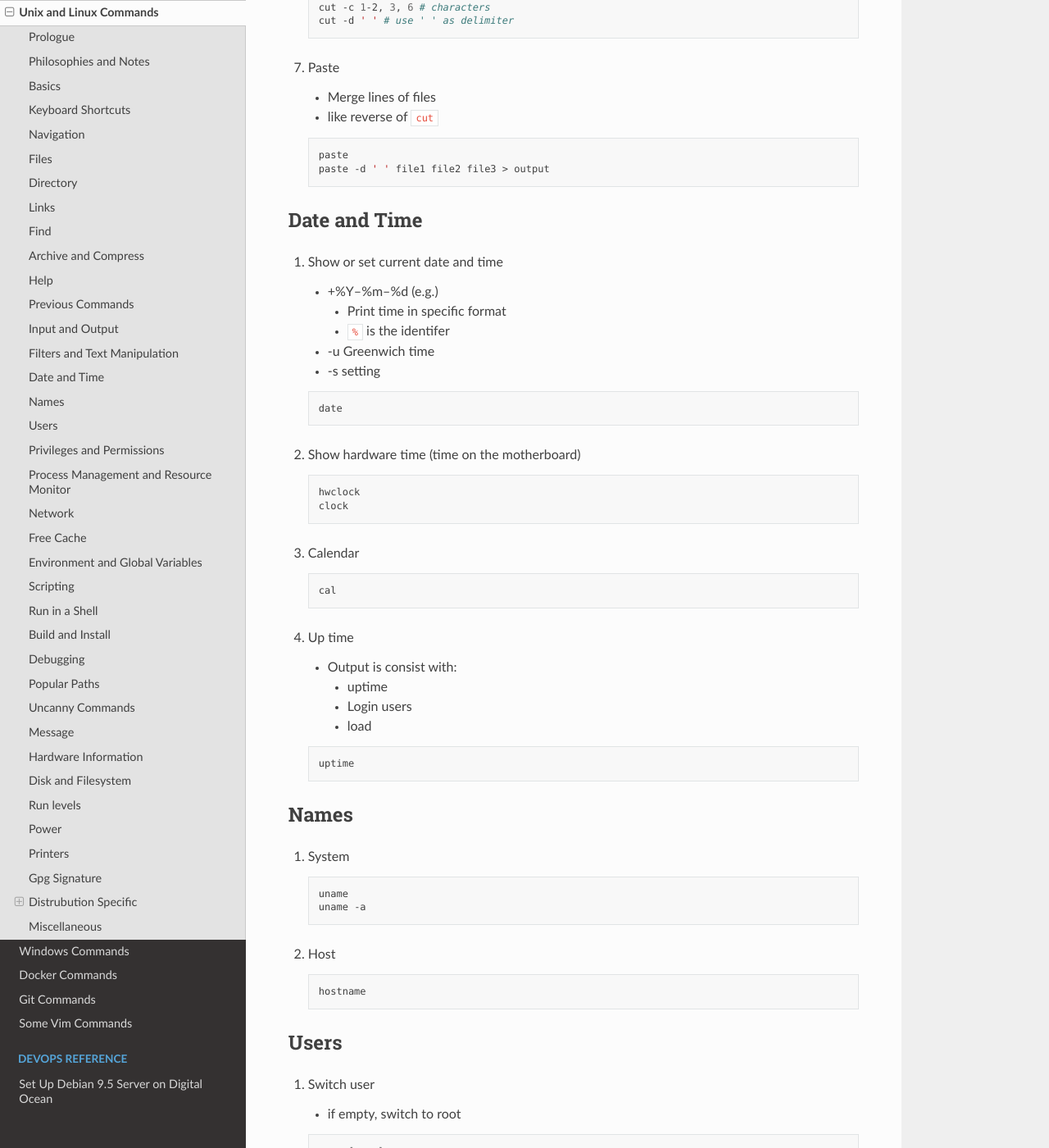
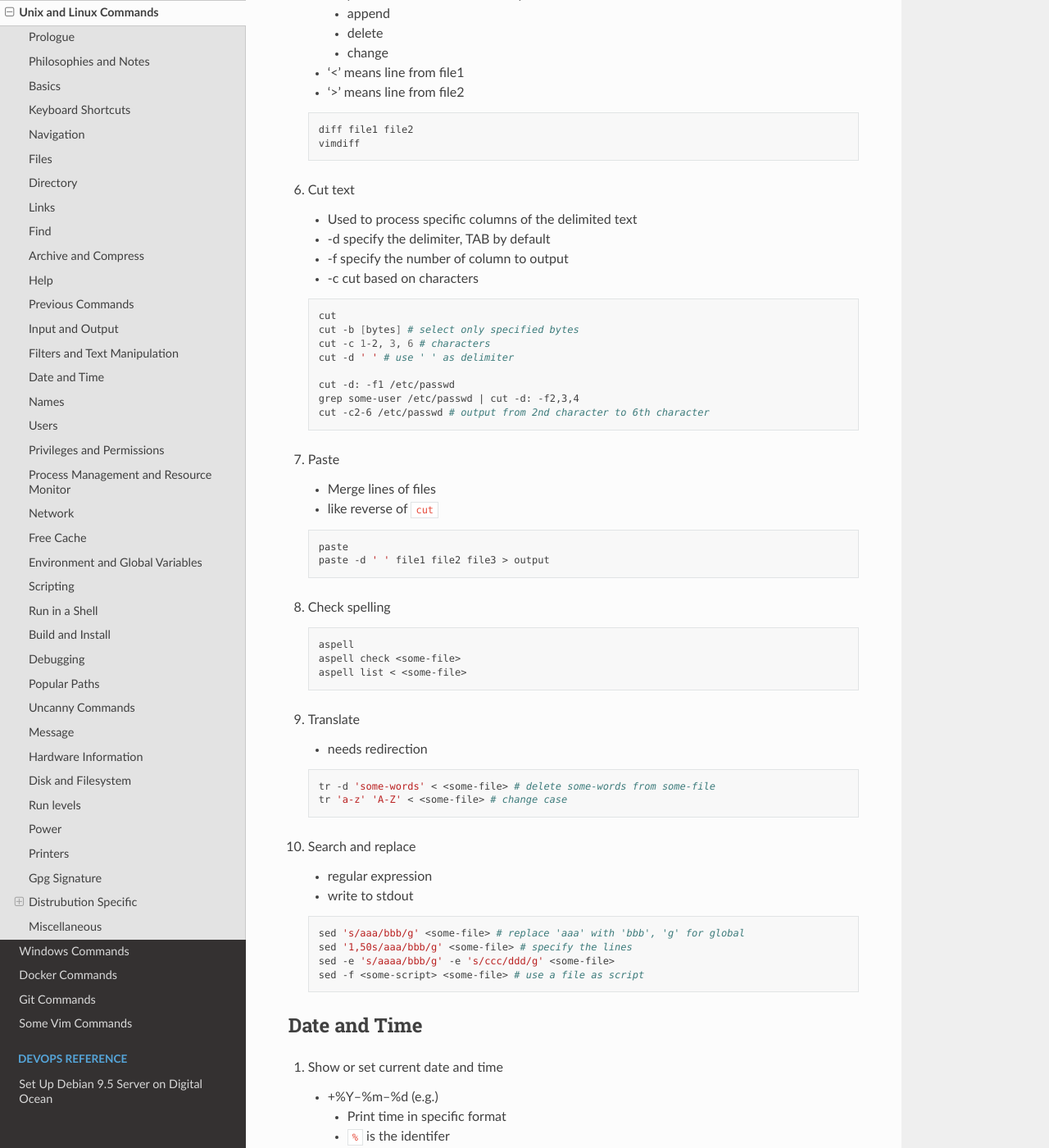
Before and after one commit to snowme34/snowme34.com, a Sphinx documentation site: the page built from docs/source/reference/commands/unix-and-linux-commands.md, in a window 1280 px wide and 1400 px high, scrolled down 14528 px. Shown: the whole window at 82% size. Built offline with Sphinx 7.4.7 and the Read the Docs theme 2.0.0, drawn with Linux system fonts in a browser that asks for light colours; some of the changed text lies outside the part shown.

Commit message:
add linux text manipulation commands

````diff
--- a/docs/source/reference/commands/unix-and-linux-commands.md
+++ b/docs/source/reference/commands/unix-and-linux-commands.md
@@ -708,6 +708,8 @@ The event reference (!) is mainly used in scripts?
     * -i ignore case
     * -n precede line numbers
     * -v lines with no specific patterns
+    * -Ax include x lines after the pattern in output
+    * -Bx include x lines before the pattern in output
     * [What is the difference between `grep`, `egrep`, and `fgrep`?](https://unix.stackexchange.com/questions/17949/what-is-the-difference-between-grep-egrep-and-fgrep)
 
     ```bash
@@ -716,6 +718,15 @@ The event reference (!) is mainly used in scripts?
     ```
 
 2. sort
+
+    * sort based on character or number
+    * use alphabet and numbers by default
+    * -r reverse
+    * -n sort numerically
+    * -f ignore case
+    * -u unique, remove duplicated lines
+    * -t SEP use SEP as delimiter/separator
+    * -k KEYDEF specify the key to use when sorting
 
     ```bash
     ps -aef | sort > out.txt
@@ -736,7 +747,10 @@ The event reference (!) is mainly used in scripts?
 
     ```bash
     wc
-    wc -l
+    wc -l # lines
+    wc -w # words
+    wc -c # bytes
+    wc -m # characters
     ```
 
 5. diff
@@ -755,11 +769,20 @@ The event reference (!) is mainly used in scripts?
 
 6. Cut text
 
+    * Used to process specific columns of the delimited text
+    * -d specify the delimiter, TAB by default
+    * -f specify the number of column to output
+    * -c cut based on characters
+
     ```bash
     cut
     cut -b [bytes] # select only specified bytes
     cut -c 1-2, 3, 6 # characters
     cut -d ' ' # use ' ' as delimiter
+
+    cut -d: -f1 /etc/passwd
+    grep some-user /etc/passwd | cut -d: -f2,3,4
+    cut -c2-6 /etc/passwd # output from 2nd character to 6th character
     ```
 
 7. Paste
@@ -770,6 +793,35 @@ The event reference (!) is mainly used in scripts?
     ```bash
     paste
     paste -d ' ' file1 file2 file3 > output
+    ```
+
+8. Check spelling
+
+    ```bash
+    aspell
+    aspell check <some-file>
+    aspell list < <some-file>
+    ```
+
+9. Translate
+
+    * needs redirection
+
+    ```bash
+    tr -d 'some-words' < <some-file> # delete some-words from some-file
+    tr 'a-z' 'A-Z' < <some-file> # change case
+    ```
+
+10. Search and replace
+
+    * regular expression
+    * write to stdout
+
+    ```bash
+    sed 's/aaa/bbb/g' <some-file> # replace 'aaa' with 'bbb', 'g' for global
+    sed '1,50s/aaa/bbb/g' <some-file> # specify the lines
+    sed -e 's/aaaa/bbb/g' -e 's/ccc/ddd/g' <some-file>
+    sed -f <some-script> <some-file> # use a file as script
     ```
 
 ## Date and Time
````
